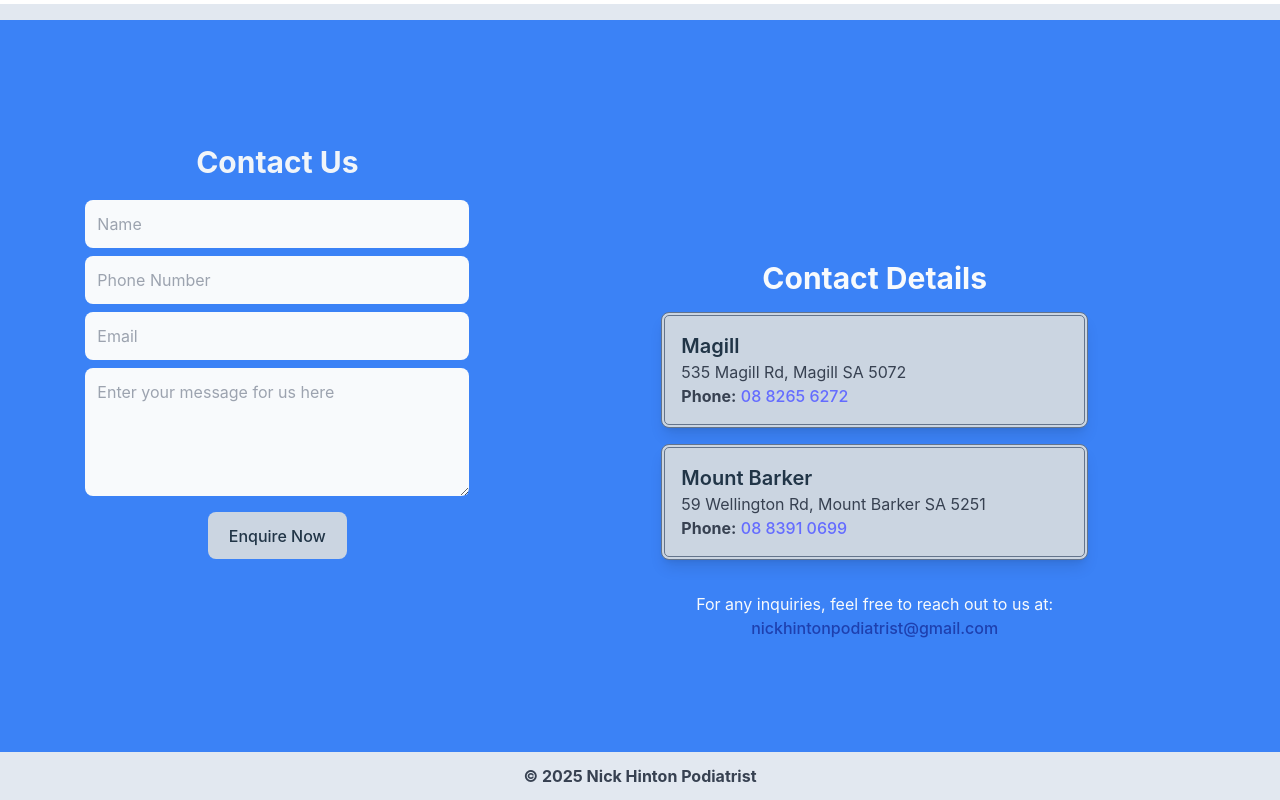
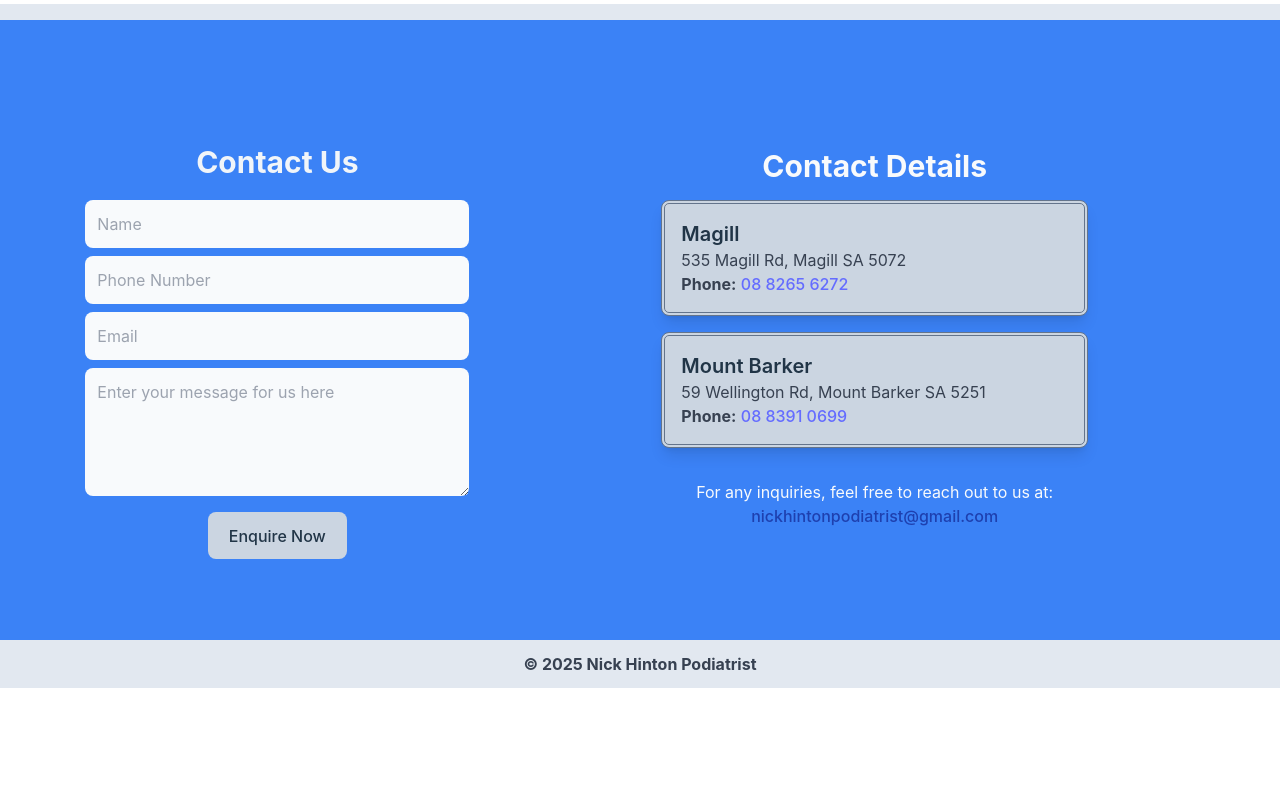
Before and after one commit to elihinton/NHP, a React (Vite) app: page / in a window 1280 px wide. Shown: the part 3763-4563 px from the top of the page. After the commit the page ends 4451 px from the top, so only its background shows below. Built offline with nearby package versions, Linux system fonts and the light colour scheme; no server answers.

Commit message:
edit footer styles

```diff
--- a/src/ContactForm.tsx
+++ b/src/ContactForm.tsx
@@ -75,7 +75,7 @@ const ContactForm = () => {
 
 
     return (
-        <form ref={form} onSubmit={handleFormSubmission} id="contact-form" className="h-96 sm:w-96 w-72 flex-col justify-items-center items-center lg:m-0 mx-auto mb-2 sm:mb-0">
+        <form ref={form} onSubmit={handleFormSubmission} id="contact-form" className="h-96 sm:w-96 w-72 flex-col justify-items-center items-center lg:m-0 mx-auto mb-28 sm:mb-0">
             <h1 className="text-center text-3xl font-bold text-slate-100 p-3">Contact Us</h1>
             <input
                 type="text"
--- a/src/ContactInfo.tsx
+++ b/src/ContactInfo.tsx
@@ -20,7 +20,7 @@ const ContactInfo: React.FC<ContactInfoProps> = ({ locations, email }) => {
     }
 
   return (
-    <div id="contact-info" className="w-screen lg:w-1/2 mt-32">
+    <div id="contact-info" className="w-screen lg:w-1/2 mt-4">
       <h2 className="text-3xl font-bold text-slate-50 md:text-center text-center">Contact Details</h2>
 
       <div className="flex flex-col items-center justify-center mt-4 w-full">
--- a/src/index.css
+++ b/src/index.css
@@ -655,6 +655,10 @@ video {
 
 .mb-20 {
   margin-bottom: 5rem;
+}
+
+.mb-28 {
+  margin-bottom: 7rem;
 }
 
 .mb-4 {
```
